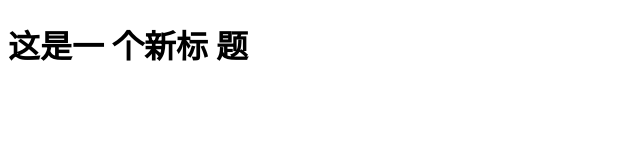
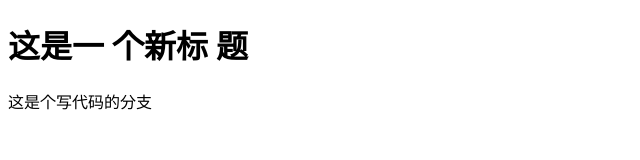
Before and after one commit to Xiaoyi-code/project_01, a plain HTML site: page index.html in a window 1280 px wide. Shown: the whole page, without its empty margins (0-640 px from the left). Drawn offline with Linux system fonts and the light colour scheme.

Commit message:
第一次创建分支并更改

```diff
--- a/index.html
+++ b/index.html
@@ -10,7 +10,7 @@
 
 <body>
   <h1>这是一 个新标 题</h1>
-
+<p>这是个写代码的分支</p>
   <script src="./index.js"></script>
 </body>
 
```
Also changed, not shown: dev.txt (added).
